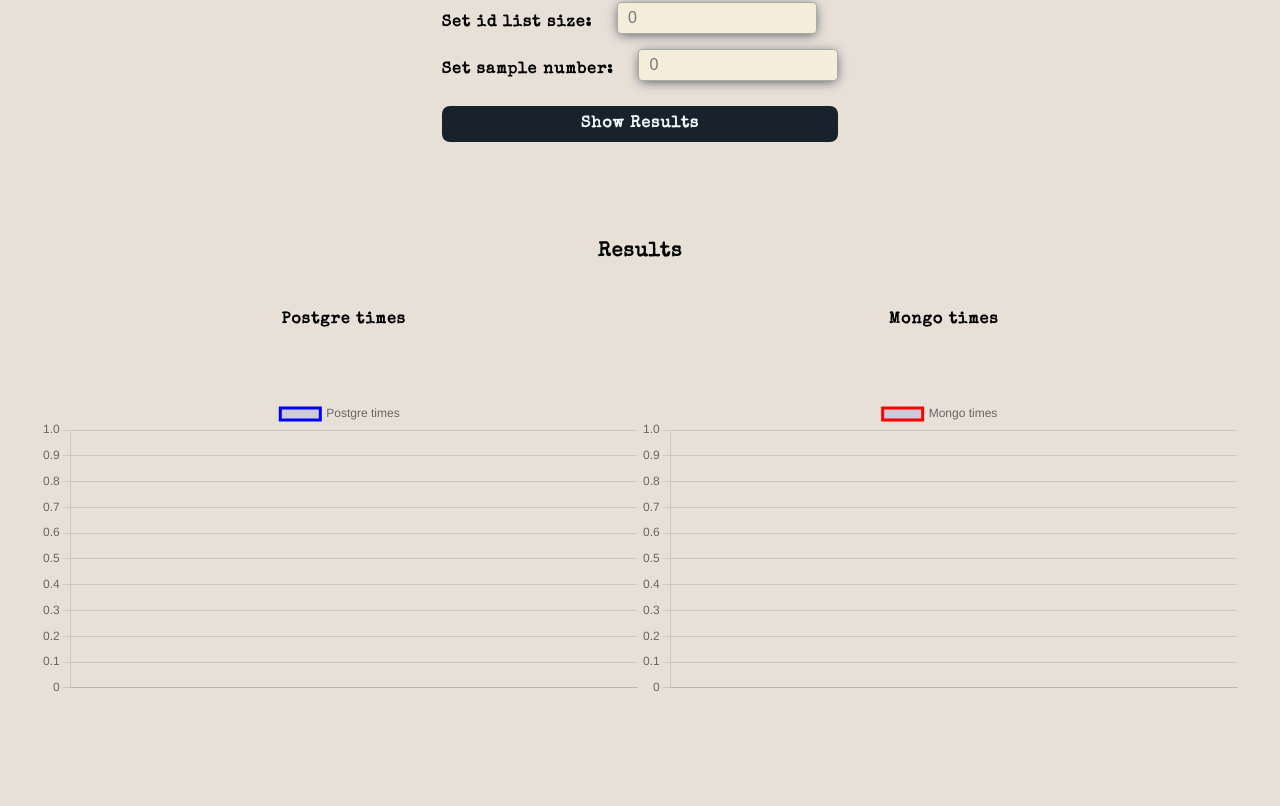
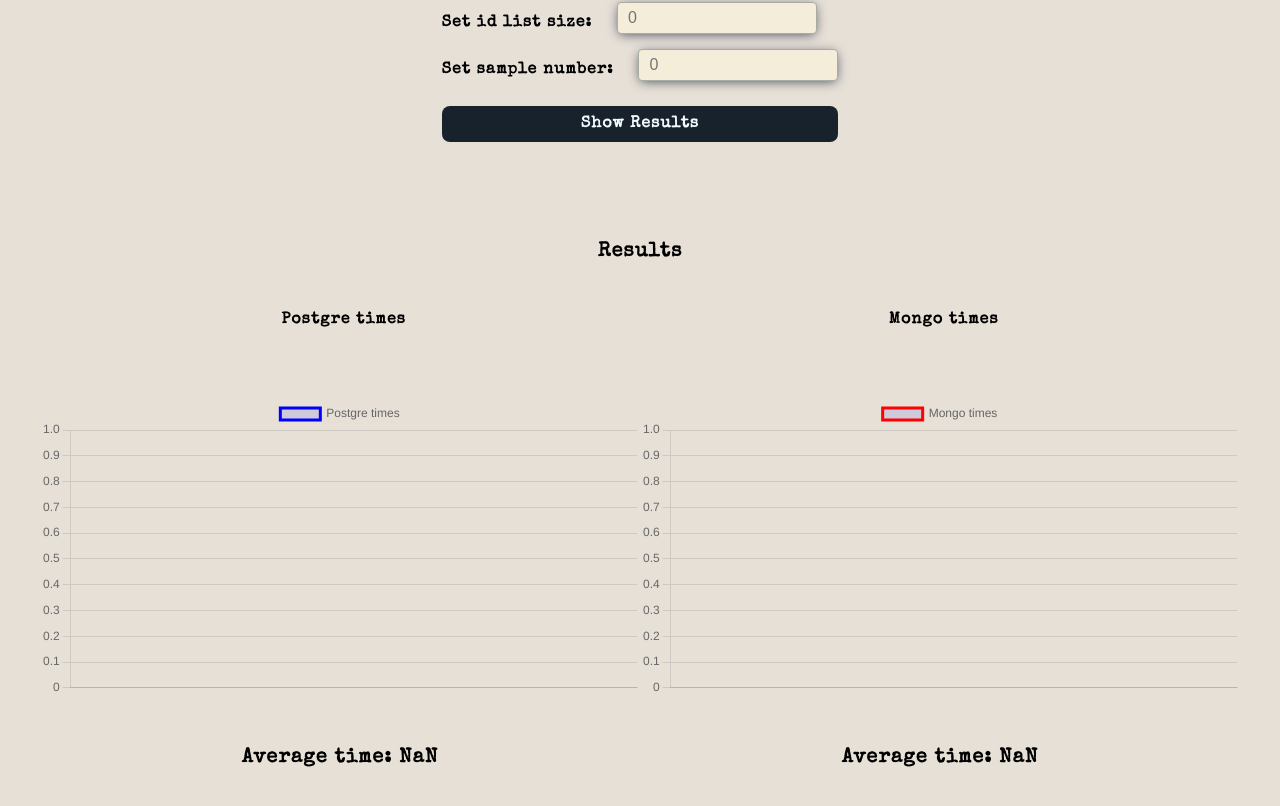
Before and after one commit to grzesiek999/ztbd_project, a React (Vite) app in the folder client/: page /create in a window 1280 px wide. Shown: the part 879-1685 px from the top of the page. Before the commit the page ends 1627 px from the top, so only its background shows below. Built offline with nearby package versions, Linux system fonts and the light colour scheme.

Commit message:
average calculator

```diff
--- a/client/src/components/General/ResultsOrganism.tsx
+++ b/client/src/components/General/ResultsOrganism.tsx
@@ -1,5 +1,6 @@
 import LineChart from "./LineChart.tsx";
 import TableOfData from "./TableOfData.tsx";
+import {useEffect, useState} from "react";
 
 type ResultsOrganismProps = {
     postgreTimes: number[],
@@ -9,7 +10,31 @@ type ResultsOrganismProps = {
 
 export default function ResultsOrganism({postgreTimes, mongoTimes}: ResultsOrganismProps) {
 
+    const [postgreAverageTime, setPostgreAverageTime] = useState<number>(0)
+    const [mongoAverageTime, setMongoAverageTime] = useState<number>(0)
 
+    const calculateAverageTimes = () => {
+        let postgreAvg = 0;
+        let mongoAvg = 0;
+
+        for (let item of postgreTimes) {
+            postgreAvg += item;
+        }
+
+        for (let item of mongoTimes) {
+            mongoAvg += item;
+        }
+
+        postgreAvg = postgreAvg / postgreTimes.length;
+        mongoAvg = mongoAvg / mongoTimes.length;
+
+        setPostgreAverageTime(postgreAvg);
+        setMongoAverageTime(mongoAvg);
+    }
+
+    useEffect(()=>{
+        calculateAverageTimes();
+    }, [postgreTimes, mongoTimes])
 
     return (
         <div className="results-organism-div">
@@ -22,6 +47,10 @@ export default function ResultsOrganism({postgreTimes, mongoTimes}: ResultsOrgan
                 <LineChart title={'Postgre times'} timesArray={postgreTimes} chartColor={'blue'}/>
                 <LineChart title={'Mongo times'} timesArray={mongoTimes} chartColor={'red'}/>
             </div>
+            <div className="tables-div">
+                <span>Average time: {postgreAverageTime.toFixed(3)}</span>
+                <span>Average time: {mongoAverageTime.toFixed(3)}</span>
+            </div>
         </div>
     )
 }
```
